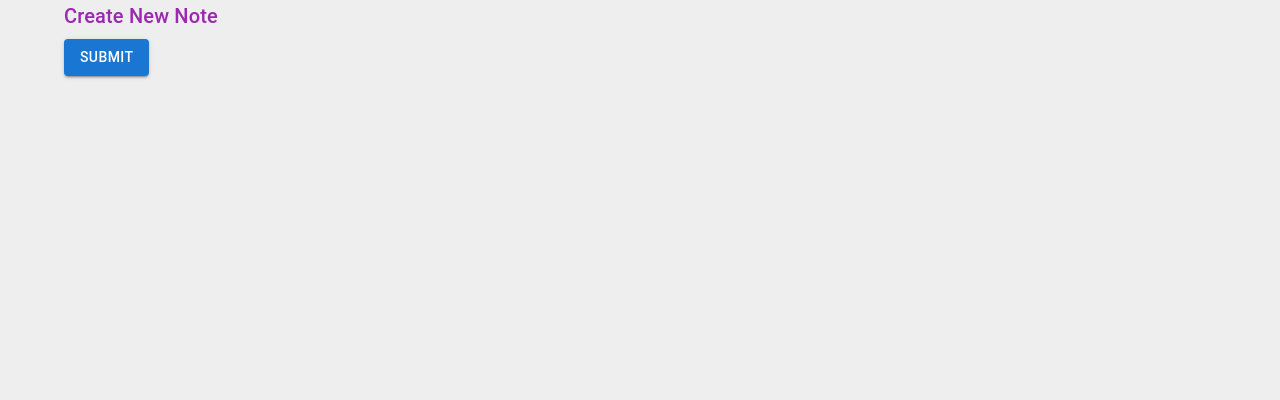
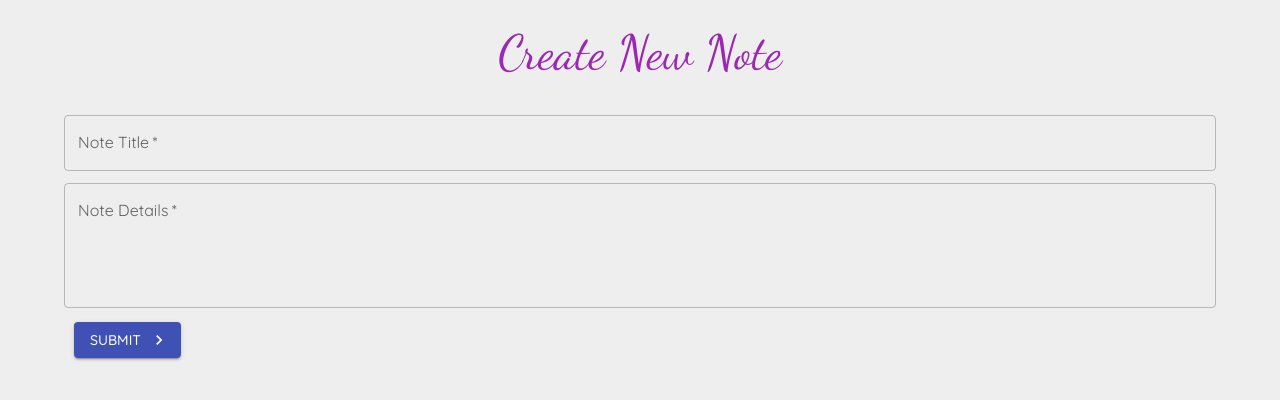
Before and after one commit to skn437/my-next, a Next.js app: page /create in a window 1280 px wide. Shown: the top 400 px of the page. Built offline with nearby package versions, Linux system fonts and the light colour scheme.

Commit message:
Holy Hell

```diff
--- a/package.json
+++ b/package.json
@@ -11,6 +11,7 @@
   "dependencies": {
     "@emotion/react": "^11.9.0",
     "@emotion/styled": "^11.8.1",
+    "@mui/icons-material": "^5.8.0",
     "@mui/material": "^5.8.1",
     "next": "12.1.6",
     "react": "18.1.0",
--- a/pages/_app.tsx
+++ b/pages/_app.tsx
@@ -1,12 +1,25 @@
 import "@/styles/globals.scss";
 import type { AppProps } from "next/app";
 import { RecoilRoot } from "recoil";
+import { ThemeProvider, createTheme } from '@mui/material/styles';
+import { indigo } from "@mui/material/colors";
+
+const darkTheme = createTheme({
+	palette: {
+		primary: indigo
+	},
+	typography: {
+		fontFamily: "Quicksand"
+	}
+});
 
 function MyApp({ Component, pageProps }: AppProps) {
 	return (
-		<RecoilRoot>
-			<Component {...pageProps}></Component>
-		</RecoilRoot>
+		<ThemeProvider theme={darkTheme}>
+			<RecoilRoot>
+				<Component {...pageProps}></Component>
+			</RecoilRoot>
+		</ThemeProvider>
 	);
 }
 
--- a/pages/create.module.scss
+++ b/pages/create.module.scss
@@ -1,7 +1,17 @@
-@import url("https://fonts.googleapis.com/css2?family=Roboto:wght@100&display=swap");
+@import url('https://fonts.googleapis.com/css2?family=Dancing+Script&display=swap');
 
 #heading {
 	margin: 10px;
 	padding: 5px;
-	font-family: "Roboto", sans-serif;
+	font-family: 'Dancing Script', cursive;
+	font-size: 3em;
+	text-align: center;
 }
+
+#button {
+	margin: 10px;
+
+	&:hover {
+		background: red;
+	}
+}
--- a/pages/create.tsx
+++ b/pages/create.tsx
@@ -1,27 +1,80 @@
 import type { NextPage } from "next";
-import { Typography, Button, Container, } from "@mui/material";
+import Typography from '@mui/material/Typography';
+import Button from '@mui/material/Button';
+import Container from '@mui/material/Container';
 import styles from "@/pages/create.module.scss";
+import KeyboardArrowRightIcon from '@mui/icons-material/KeyboardArrowRight';
+import TextField from '@mui/material/TextField';
+import { useState } from "react";
 
 const Create: NextPage = () => {
+	const [title, setTitle] = useState("");
+	const [details, setDetails] = useState("");
+	const [titleError, setTitleError] = useState(false);
+	const [detailsError, setDetailsError] = useState(false);
+
 	return (
 		<Container>
 			<Typography
 				variant="h6"
 				component="h2"
 				color="secondary"
-				gutterBottom
+				id={styles.heading}
 			>
 				Create New Note
 			</Typography>
+
+			<form
+				noValidate
+				autoComplete="off"
+				onSubmit={e => {
+					e.preventDefault();
+					setTitleError(false);
+					setDetailsError(false);
+
+					if (title === "") {
+						setTitleError(true);
+					}
+					if (details === "") {
+						setDetailsError(true);
+					}
+					if (title && details) {
+						console.log(`title: ${title} details: ${details}`);
+					}
+				}}
+			>
+				<TextField
+					label="Note Title"
+					variant="outlined"
+					required
+					fullWidth
+					margin="dense"
+					error = {titleError}
+					onChange={e => setTitle(e.target.value)}
+				></TextField>
+
+				<TextField
+					label="Note Details"
+					variant="outlined"
+					required
+					fullWidth
+					margin="dense"
+					multiline
+					minRows={4}
+					error={detailsError}
+					onChange={e => setDetails(e.target.value)}
+				></TextField>
 
 				<Button
 					type="submit"
 					color="primary"
 					variant="contained"
-			onClick={() => console.log(`You clicked`)}
+					endIcon={<KeyboardArrowRightIcon></KeyboardArrowRightIcon>}
+					id={styles.button}
 				>
 					Submit
 				</Button>
+			</form>
 		</Container>
 	);
 };
--- a/styles/globals.scss
+++ b/styles/globals.scss
@@ -1,3 +1,5 @@
+@import url('https://fonts.googleapis.com/css2?family=Quicksand:wght@300;400;500;600;700&display=swap');
+
 * {
 	margin: 0px;
 	padding: 0px;
@@ -5,4 +7,5 @@
 
 body {
 	background: #eee;
+	font-family: 'Quicksand', sans-serif;
 }
```
Also changed, not shown: 1 other file (tests, documents, lock files or other folders). Lines whose indentation alone changed are shown as unchanged.
